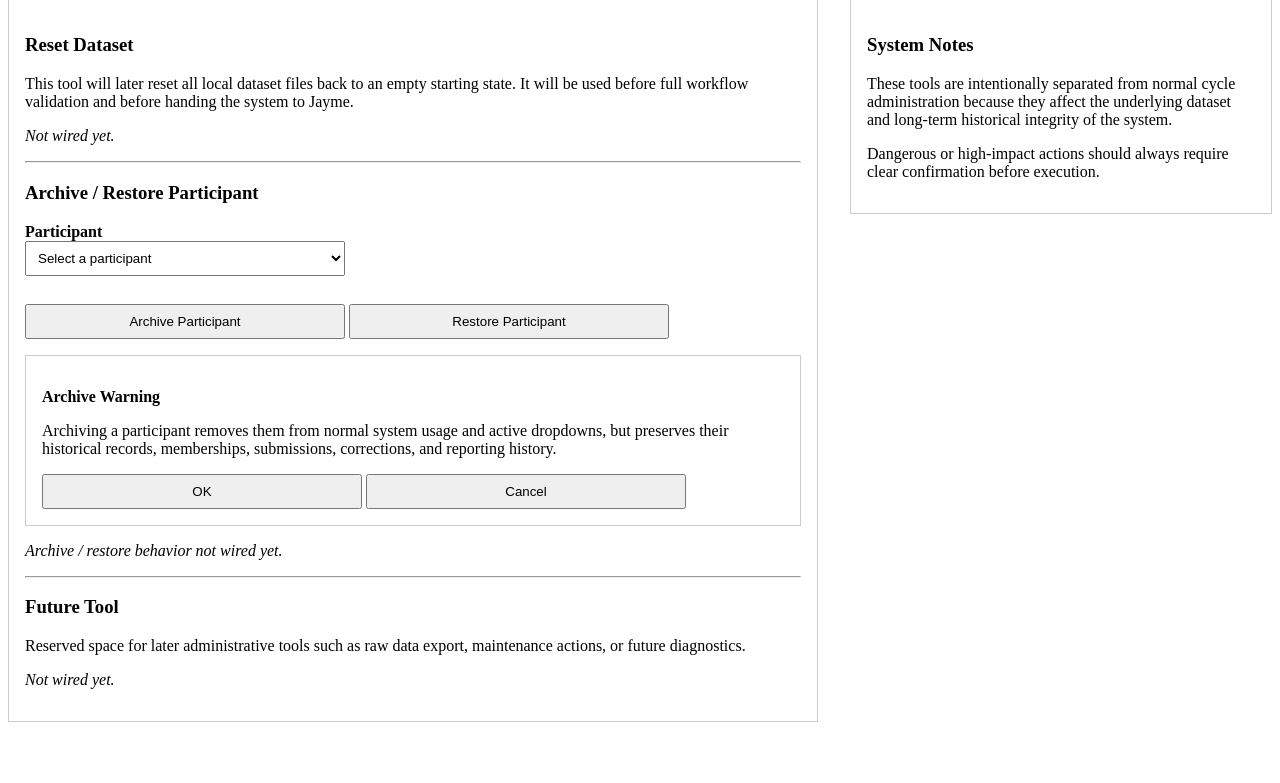
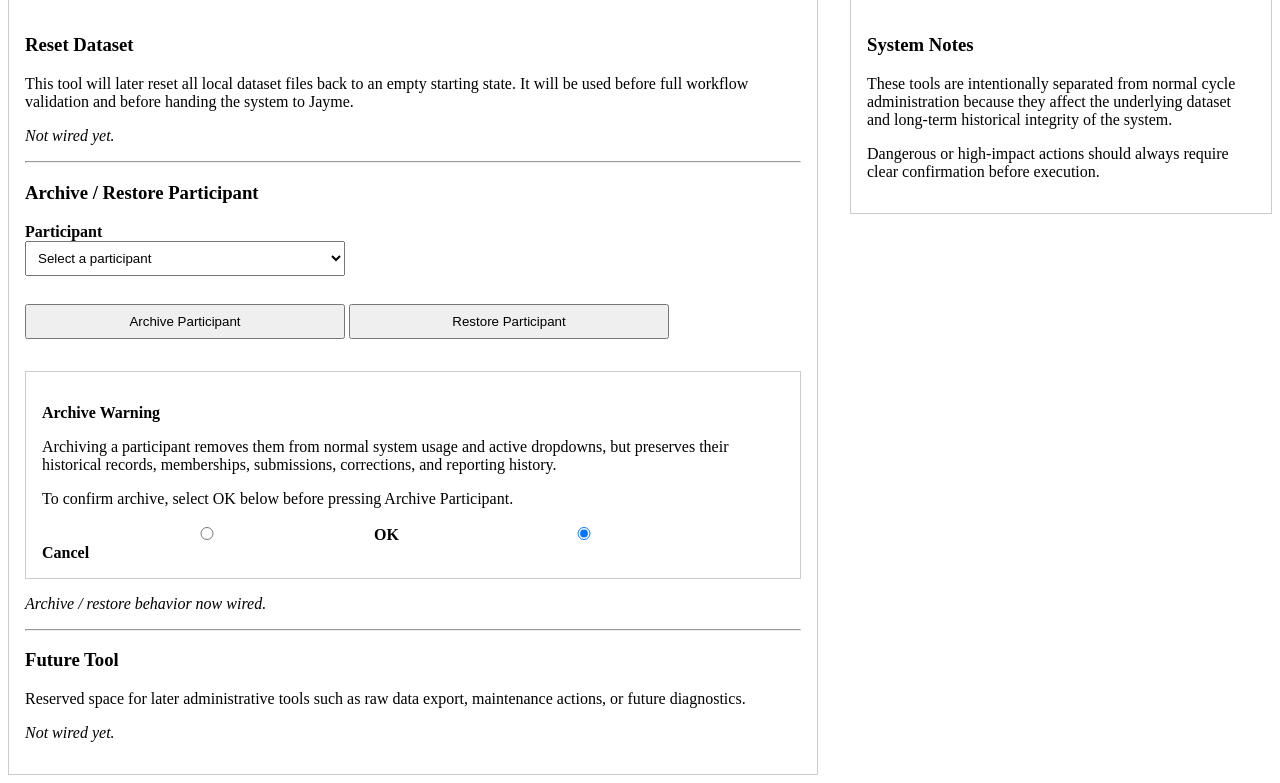
Before and after one commit to mustavo-dev/gym-challenge, a Flask app: page /admin/system in a window 1280 px wide. Shown: the part 210-993 px from the top of the page. Before the commit the page ends 932 px from the top, so only its background shows below. Run offline with Flask 3, Linux system fonts and the light colour scheme.

Commit message:
feat: implement participant archive behavior in system page

```diff
--- a/src/ui/routes/admin_routes.py
+++ b/src/ui/routes/admin_routes.py
@@ -58,6 +58,7 @@ def participants_page():
             "last_name": last,
             "created_at": datetime.now(BERLIN).isoformat(),
             "active": True,
+            "archived": False,
         }
 
         append_row(path, row)
@@ -423,9 +424,54 @@ def reports_page():
         cycle_choices=cycle_choices,
     )
 
-@admin_bp.get("/admin/system")
+@admin_bp.route("/admin/system", methods=["GET", "POST"])
 def system_page():
-    """Render the admin system page."""
+    """Render and process the admin system page."""
+    from src.gymchallenge.data_paths import data_path
+    from src.gymchallenge.storage_json import load_list, save_list
+    from src.gymchallenge.participant_store import (
+        archive_participant_row,
+        restore_participant_row,
+    )
+
+    if request.method == "POST":
+        participant_id = request.form.get("participant_id", "").strip()
+        action = request.form.get("action", "").strip()
+        confirm_archive = request.form.get("confirm_archive", "").strip()
+
+        if not participant_id:
+            flash("Participant selection is required.", "error")
+            return redirect(url_for("admin.system_page"))
+
+        participant_rows = load_list(data_path("participants.json"))
+
+        if action == "archive":
+            if confirm_archive != "yes":
+                flash("Archive cancelled. Confirmation was not accepted.", "error")
+                return redirect(url_for("admin.system_page"))
+
+            changed = archive_participant_row(participant_rows, participant_id)
+            if not changed:
+                flash("Participant was not found.", "error")
+                return redirect(url_for("admin.system_page"))
+
+            save_list(data_path("participants.json"), participant_rows)
+            flash("Participant archived successfully.", "success")
+            return redirect(url_for("admin.system_page"))
+
+        if action == "restore":
+            changed = restore_participant_row(participant_rows, participant_id)
+            if not changed:
+                flash("Participant was not found.", "error")
+                return redirect(url_for("admin.system_page"))
+
+            save_list(data_path("participants.json"), participant_rows)
+            flash("Participant restored successfully.", "success")
+            return redirect(url_for("admin.system_page"))
+
+        flash("Unsupported system action.", "error")
+        return redirect(url_for("admin.system_page"))
+
     participant_choices = get_participant_choices()
 
     return render_template(
--- a/src/ui/services/participant_admin_service.py
+++ b/src/ui/services/participant_admin_service.py
@@ -20,6 +20,8 @@ def get_participants_for_list() -> list[dict[str, Any]]:
         participant_id = row["participant_id"]
         created_at = row.get("created_at", "")
         created_display = created_at[:10] if created_at else ""
+        if row.get("archived", False):
+            continue
 
         participants.append(
             {
@@ -42,6 +44,8 @@ def get_participant_choices() -> list[dict[str, str]]:
 
     for row in participant_rows:
         participant_id = row["participant_id"]
+        if row.get("archived", False):
+            continue
         items.append(
             {
                 "participant_id": participant_id,
--- a/src/ui/templates/admin/system.html
+++ b/src/ui/templates/admin/system.html
@@ -21,7 +21,7 @@
 
     <h3>Archive / Restore Participant</h3>
 
-    <form method="post" action="#">
+    <form method="post">
       <div>
         <label for="participant_id">Participant</label><br>
         <select id="participant_id" name="participant_id">
@@ -35,10 +35,9 @@
       </div>
 
       <div style="margin-top: 0.75rem;">
-        <button type="button">Archive Participant</button>
-        <button type="button">Restore Participant</button>
+        <button type="submit" name="action" value="archive">Archive Participant</button>
+        <button type="submit" name="action" value="restore">Restore Participant</button>
       </div>
-    </form>
 
       <div class="system-warning-box">
         <p><strong>Archive Warning</strong></p>
@@ -47,13 +46,25 @@
           but preserves their historical records, memberships, submissions, corrections,
           and reporting history.
         </p>
+
+        <p>
+          To confirm archive, select OK below before pressing Archive Participant.
+        </p>
+
         <div>
-        <button type="button">OK</button>
-        <button type="button">Cancel</button>
+          <label>
+            <input type="radio" name="confirm_archive" value="yes">
+            OK
+          </label>
+          <label style="margin-left: 1rem;">
+            <input type="radio" name="confirm_archive" value="no" checked>
+            Cancel
+          </label>
         </div>
       </div>
+    </form>
 
-    <p><em>Archive / restore behavior not wired yet.</em></p>
+    <p><em>Archive / restore behavior now wired.</em></p>
 
     <hr>
 
```
Also changed, not shown: src/gymchallenge/participant_store.py (added, +28 -0 lines), src/ui/services/submit_ui_service.py (+8 -0 lines). Lines whose indentation alone changed are shown as unchanged.
